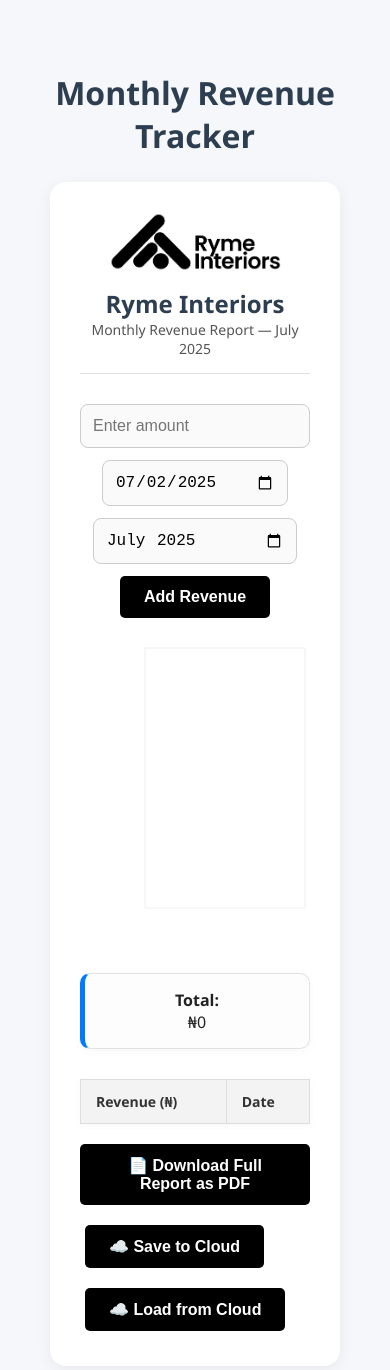
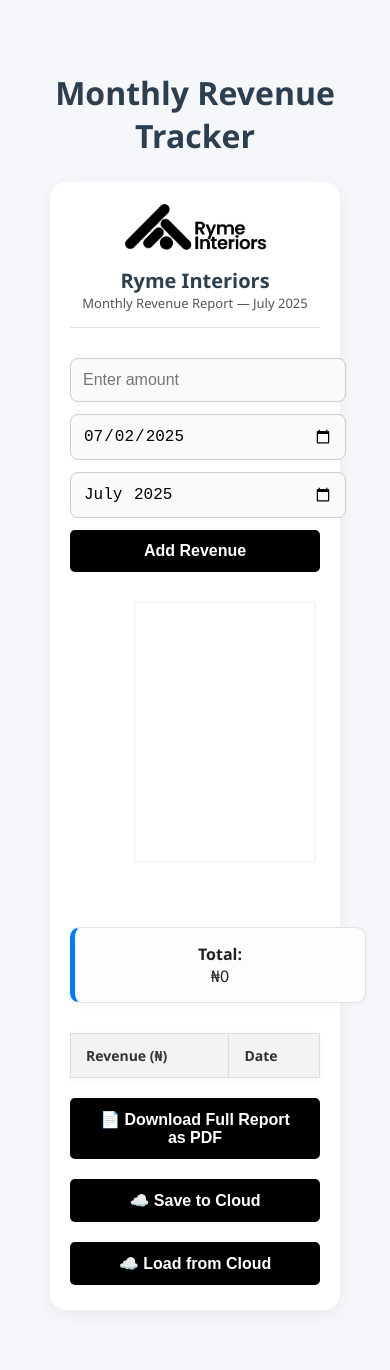
Before and after one commit to Raphdon832/revenue-tracker, a React (Create React App) app: page / in a window 390 px wide. Shown: the top 1370 px of the page. Built offline with nearby package versions, Linux system fonts and the light colour scheme.

Commit message:
mobile responsiveness

```diff
--- a/src/index.css
+++ b/src/index.css
@@ -179,3 +179,56 @@ button:hover {
 .center-button button {
   margin: 5px;
 }
+
+/* MOBILE RESPONSIVE STYLES */
+@media (max-width: 600px) {
+  .card {
+    padding: 20px;
+  }
+
+  .input-group {
+    flex-direction: column;
+    align-items: stretch;
+  }
+
+  .input-group input,
+  .input-group button {
+    width: 100%;
+    max-width: 100%;
+  }
+
+  .stats {
+    flex-direction: column;
+    gap: 15px;
+  }
+
+  .stat-card {
+    flex: 1 1 auto;
+    width: 100%;
+  }
+
+  .revenue-table-container {
+    overflow-x: auto;
+  }
+
+  .center-button {
+    flex-direction: column;
+  }
+
+  .center-button button {
+    width: 100%;
+    margin: 5px 0;
+  }
+
+  .report-logo {
+    height: 50px;
+  }
+
+  .report-title h2 {
+    font-size: 20px;
+  }
+
+  .report-title p {
+    font-size: 13px;
+  }
+}
```
